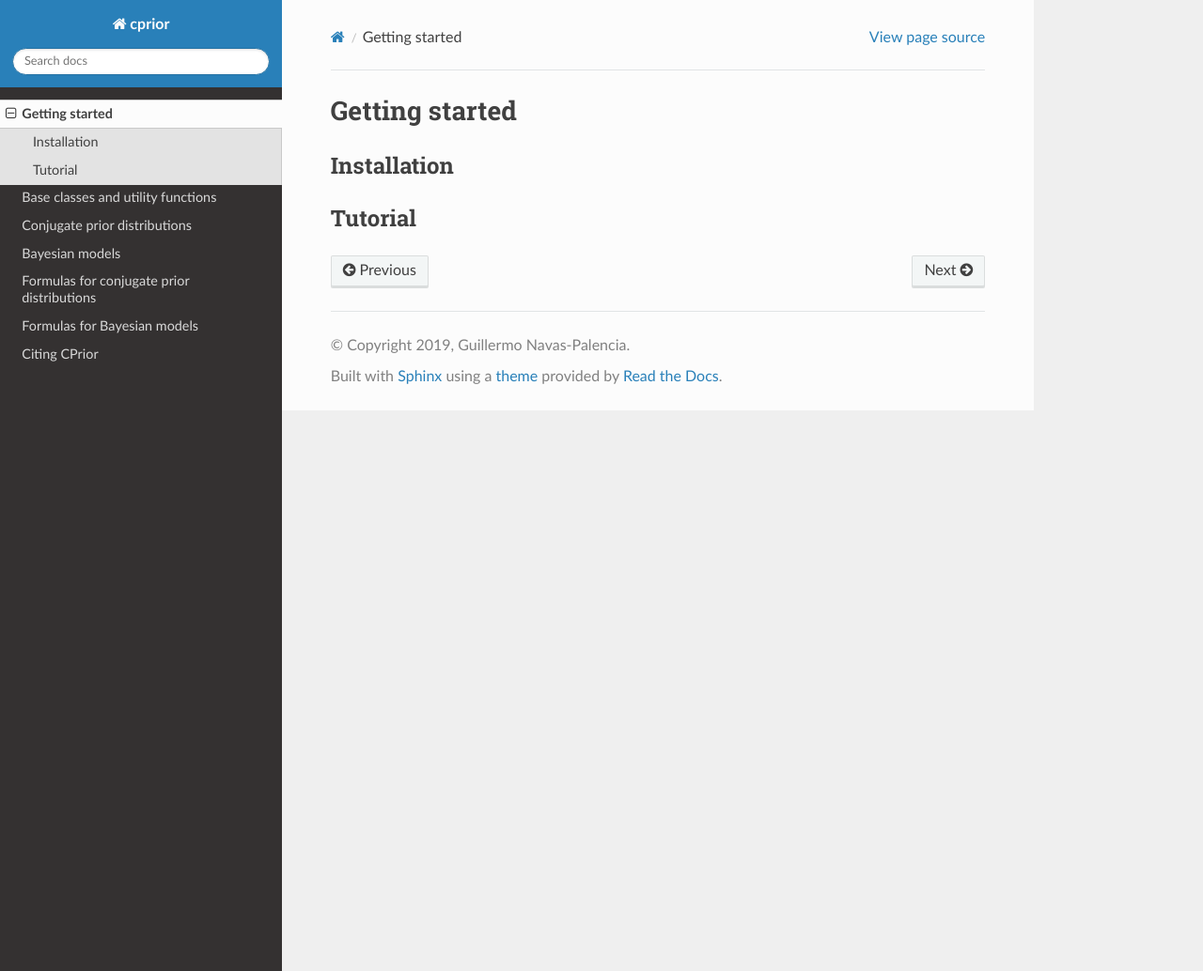
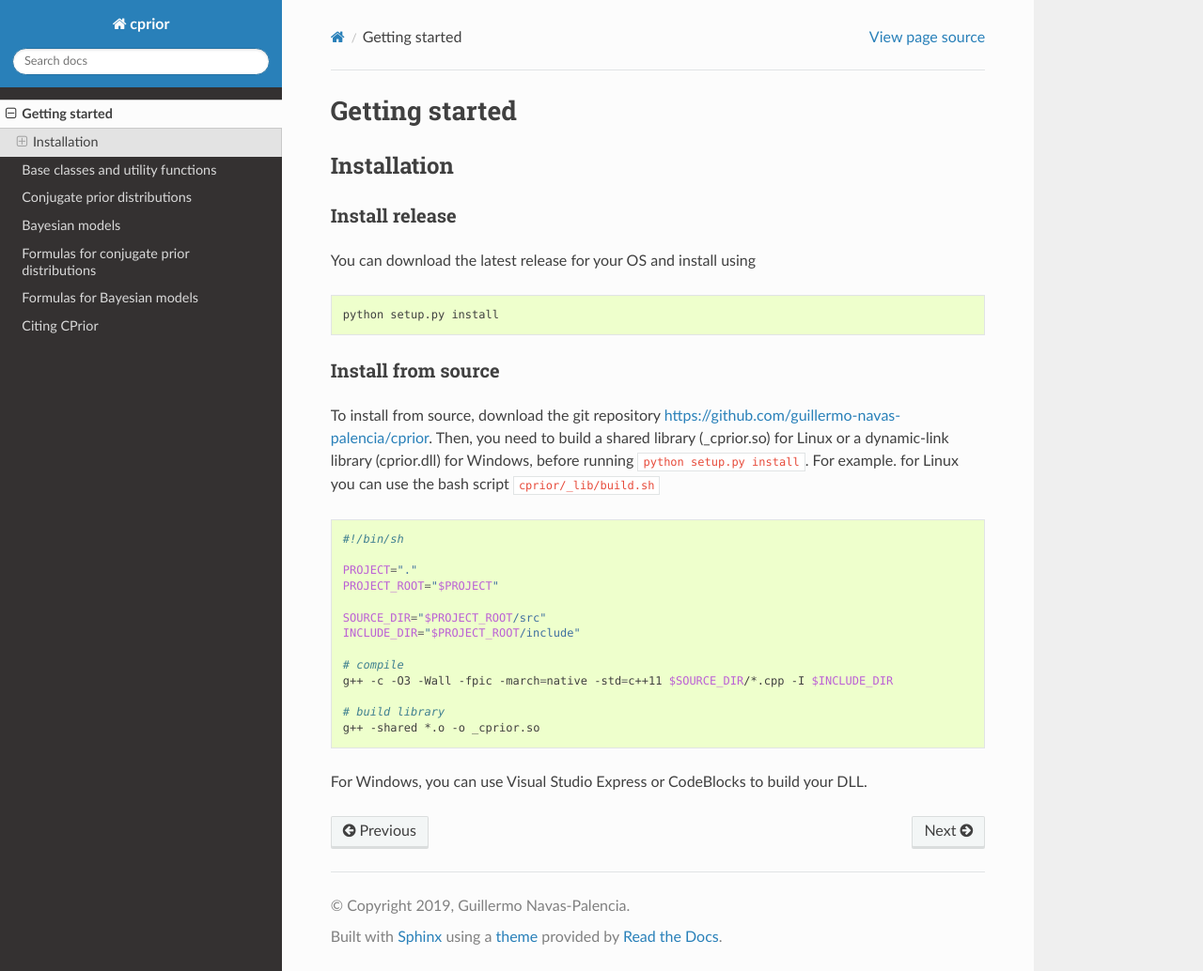
Before and after one commit to guillermo-navas-palencia/cprior, a Sphinx documentation site: the page built from doc/source/getting_started.rst, in a window 1280 px wide and 1034 px high. Shown: the whole window at 94% size. Built offline with Sphinx 7.4.7 and the Read the Docs theme 2.0.0, drawn with Linux system fonts in a browser that asks for light colours.

Commit message:
Include installation instructions

```diff
--- a/doc/source/getting_started.rst
+++ b/doc/source/getting_started.rst
@@ -4,5 +4,34 @@ Getting started
 Installation
 ------------
 
-Tutorial
---------
+Install release
+"""""""""""""""
+
+You can download the latest release for your OS and install using
+
+.. code-block:: bash
+
+   python setup.py install
+
+Install from source
+"""""""""""""""""""
+
+To install from source, download the git repository https://github.com/guillermo-navas-palencia/cprior. Then, you need to build a shared library (_cprior.so) for Linux or a dynamic-link library (cprior.dll) for Windows, before running ``python setup.py install``. For example. for Linux you can use the bash script ``cprior/_lib/build.sh``
+
+.. code-block:: bash
+
+   #!/bin/sh
+
+   PROJECT="."
+   PROJECT_ROOT="$PROJECT"
+
+   SOURCE_DIR="$PROJECT_ROOT/src"
+   INCLUDE_DIR="$PROJECT_ROOT/include"
+
+   # compile
+   g++ -c -O3 -Wall -fpic -march=native -std=c++11 $SOURCE_DIR/*.cpp -I $INCLUDE_DIR
+
+   # build library
+   g++ -shared *.o -o _cprior.so
+
+For Windows, you can use Visual Studio Express or CodeBlocks to build your DLL.
```
